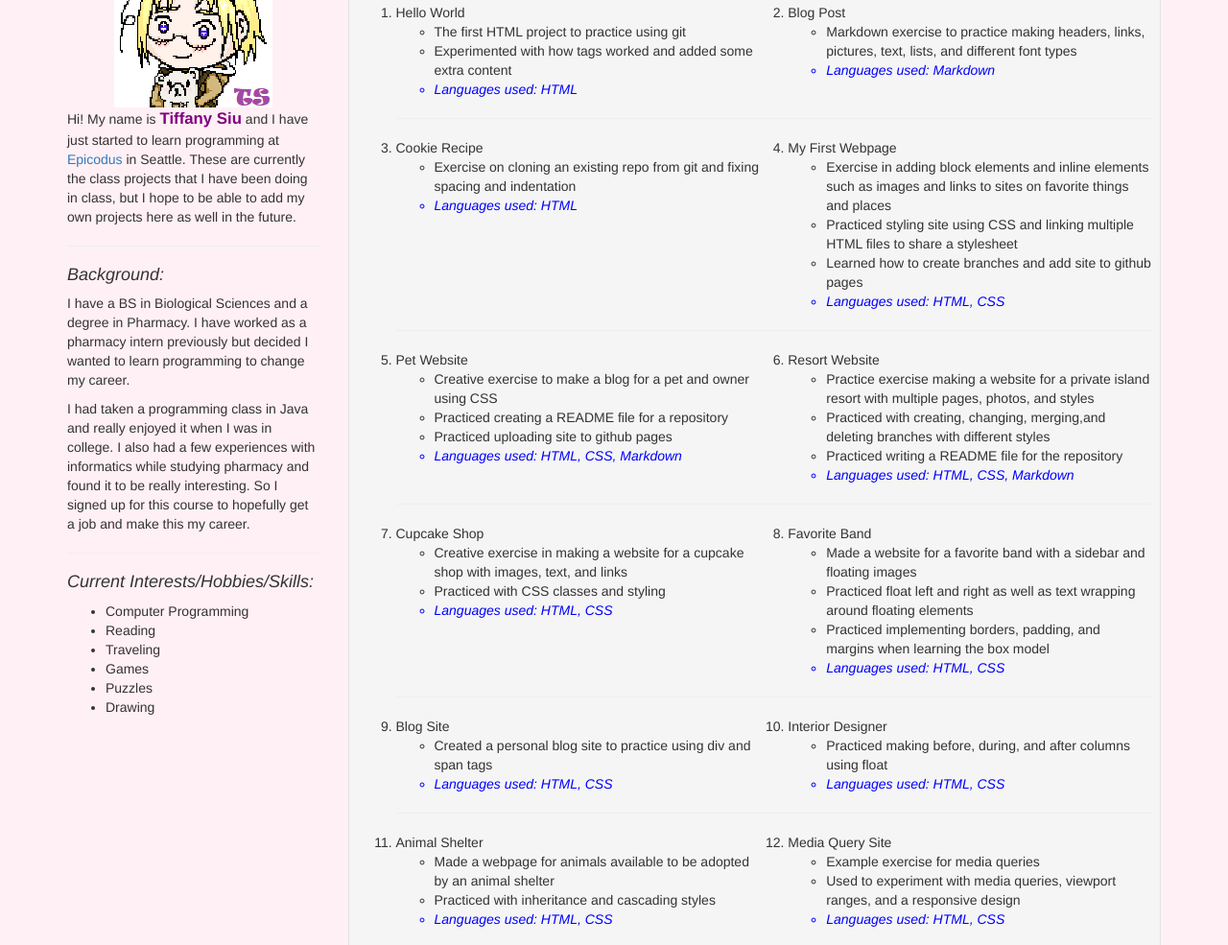
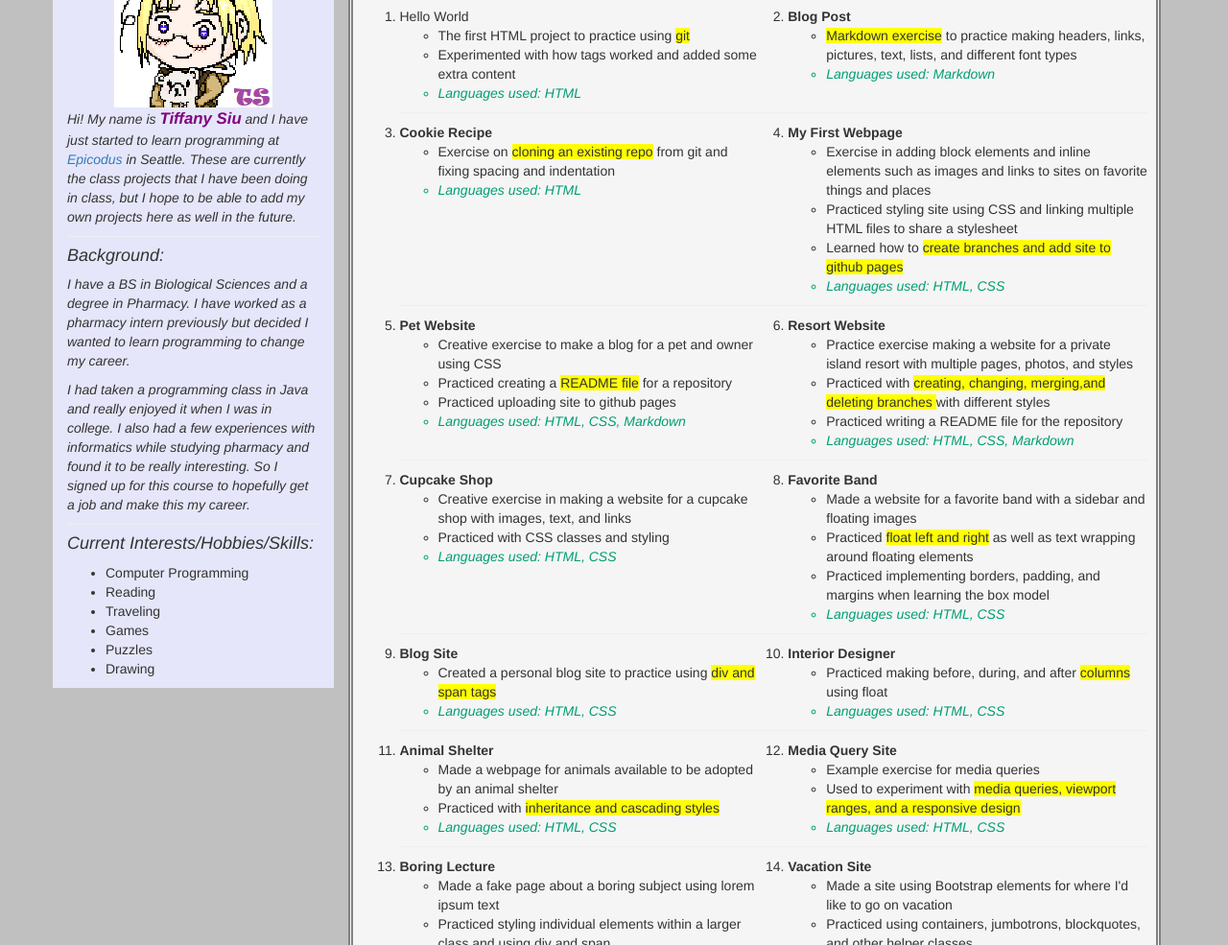
Before and after one commit to TSiu88/portfolio-landing, a plain HTML site: page index.html in a window 1280 px wide. Shown: the part 294-1279 px from the top of the page at 96% size. Drawn offline with Linux system fonts and the light colour scheme.

Commit message:
edit text and fonts

```diff
--- a/css/styles.css
+++ b/css/styles.css
@@ -1,18 +1,15 @@
-:root{
-  --projectNum: 0;
-}
-
 body{
-  background-color: lavenderblush;
+  background-color: #c0c0c0;
 }
 
 h1{
   text-shadow: 3px 3px black;
-  background-color: #8733ff;
 }
 
 h2{
   font-weight: bold;
+  color: #00a0a0;
+  text-shadow: 1px 1px black;
 }
 
 h3{
@@ -30,40 +27,46 @@ img{
   margin-right: auto;
 }
 
-.container{
-
+hr{
+  margin-top: 10px;
+  margin-bottom: 10px;
 }
 
 .jumbotron{
   padding-top: 10px;
   padding-bottom: 10px;
   text-shadow: 2px 2px black;
-  background-color: #8733ff;
+  background-color: #900090;
   color: #e4deee;
   text-align: center;
   font-family: cursive;
 }
 
-.sideBar{
-  background-color: blueviolet;
+.col-md-3{
+  background-color: lavender;
 }
 
-.sideBar p{
+.col-md-3 p{
   font-style: italic;
 }
 
-.mainSection p{
-  text-align: center;
+.col-md-9 .highlight{
+  background-color: yellow;
+}
+
+.col-md-9 .projectTitle::first-line{
+  font-weight: bold;
 }
 
 .languages{
   font-style: italic;
-  color: blue;
+  color: #009e73;
 }
 
-.well-sm .hightlight{
-  background-color: yellow;
-  font-weight: bold;
+.well-sm{
+  border-style: double;
+  border-width: 5px;
+  border-color: #808080;
 }
 
 .panel-heading{
--- a/index.html
+++ b/index.html
@@ -15,7 +15,7 @@
 
       <div class="row">
         <!--sideBar-->
-        <div class="col-lg-3" class="sideBar">
+        <div class="col-md-3" class="sideBar">
           <h3>About Me:</h3>
           <img src="img/me.png" alt="Picture of me" title="A picture representing me">
           <p>Hi! My name is <strong id="myName">Tiffany Siu</strong> and I have just started to learn programming at <a href="https://www.epicodus.com/">Epicodus</a>  in Seattle.  These are currently the class projects that I have been doing in class, but I hope to be able to add my own projects here as well in the future.</p>
@@ -38,16 +38,16 @@
         </div>
 
         <!-- Main section-->
-        <div class="col-lg-9" class="mainSection">
+        <div class="col-md-9">
           <div class="well well-sm">
             <h2>My Projects:</h2>
-            <p>These are projects that I <strong>currently</strong> have active links to either in GitHub pages or GitHub repositories.</p>
+            <p>These are projects that I <strong>currently</strong> have active links to either in <em>GitHub pages or GitHub repositories.</em></p>
 
             <!-- Projects row 1 -->
             <ol>
               <div class="row">
                 <div class="col-md-6">
-                  <li> Hello World
+                  <li class="projectTitle"> Hello World
                     <ul>
                       <li>The first HTML project to practice using <span class="highlight">git</span></li>
                       <li>Experimented with how tags worked and added some extra content</li>
@@ -56,9 +56,9 @@
                   </li>
                 </div>
                 <div class="col-md-6">
-                  <li>Blog Post</li>
+                  <li class="projectTitle">Blog Post</li>
                   <ul>
-                    <li>Markdown exercise to practice making headers, links, pictures, text, lists, and different font types</li>
+                    <li><span class="highlight">Markdown exercise</span> to practice making headers, links, pictures, text, lists, and different font types</li>
                     <li class="languages">Languages used: Markdown</li>
                   </ul>
                 </div>
@@ -68,18 +68,18 @@
               <!-- Projects row 2 -->
               <div class="row">
                 <div class="col-md-6">
-                  <li>Cookie Recipe</li>
+                  <li class="projectTitle">Cookie Recipe</li>
                   <ul>
-                    <li>Exercise on cloning an existing repo from git and fixing spacing and indentation</li>
+                    <li>Exercise on <span class="highlight">cloning an existing repo</span> from git and fixing spacing and indentation</li>
                     <li class="languages">Languages used: HTML</li>
                   </ul>
                 </div>
                 <div class="col-md-6">
-                  <li>My First Webpage</li>
+                  <li class="projectTitle">My First Webpage</li>
                   <ul>
                     <li>Exercise in adding block elements and inline elements such as images and links to sites on favorite things and places</li>
                     <li>Practiced styling site using CSS and linking multiple HTML files to share a stylesheet</li>
-                    <li>Learned how to create branches and add site to github pages</li>
+                    <li>Learned how to <span class="highlight">create branches and add site to github pages</span></li>
                     <li class="languages">Languages used: HTML, CSS</li>
                   </ul>
                 </div>
@@ -89,19 +89,19 @@
               <!-- Projects row 3 -->
               <div class="row">
                 <div class="col-md-6">
-                  <li>Pet Website</li>
+                  <li class="projectTitle">Pet Website</li>
                   <ul>
                     <li>Creative exercise to make a blog for a pet and owner using CSS</li>
-                    <li>Practiced creating a README file for a repository</li>
+                    <li>Practiced creating a <span class="highlight">README file</span> for a repository</li>
                     <li>Practiced uploading site to github pages</li>
                     <li class="languages">Languages used: HTML, CSS, Markdown</li>
                   </ul>
                 </div>
                 <div class="col-md-6">
-                  <li>Resort Website</li>
+                  <li class="projectTitle">Resort Website</li>
                   <ul>
                     <li>Practice exercise making a website for a private island resort with multiple pages, photos, and styles</li>
-                    <li>Practiced with creating, changing, merging,and deleting branches with different styles</li>
+                    <li>Practiced with <span class="highlight">creating, changing, merging,and deleting branches </span>with different styles</li>
                     <li>Practiced writing a README file for the repository</li>
                     <li class="languages">Languages used: HTML, CSS, Markdown</li>
                   </ul>
@@ -112,7 +112,7 @@
               <!-- Projects row 4 -->
               <div class="row">
                 <div class="col-md-6">
-                  <li>Cupcake Shop</li>
+                  <li class="projectTitle">Cupcake Shop</li>
                   <ul>
                     <li>Creative exercise in making a website for a cupcake shop with images, text, and links</li>
                     <li>Practiced with CSS classes and styling</li>
@@ -120,10 +120,10 @@
                   </ul>
                 </div>
                 <div class="col-md-6">
-                  <li>Favorite Band</li>
+                  <li class="projectTitle">Favorite Band</li>
                   <ul>
                     <li>Made a website for a favorite band with a sidebar and floating images</li>
-                    <li>Practiced float left and right as well as text wrapping around floating elements</li>
+                    <li>Practiced <span class="highlight">float left and right</span> as well as text wrapping around floating elements</li>
                     <li>Practiced implementing borders, padding, and margins when learning the box model</li>
                     <li class="languages">Languages used: HTML, CSS</li>
                   </ul>
@@ -134,16 +134,16 @@
               <!-- Projects row 5 -->
               <div class="row">
                 <div class="col-md-6">
-                  <li>Blog Site</li>
+                  <li class="projectTitle">Blog Site</li>
                   <ul>
-                    <li>Created a personal blog site to practice using div and span tags</li>
+                    <li>Created a personal blog site to practice using <span class="highlight">div and span tags</span></li>
                     <li class="languages">Languages used: HTML, CSS</li>
                   </ul>
                 </div>
                 <div class="col-md-6">
-                  <li>Interior Designer</li>
+                  <li class="projectTitle">Interior Designer</li>
                   <ul>
-                    <li>Practiced making before, during, and after columns using float</li>
+                    <li>Practiced making before, during, and after <span class="highlight">columns</span> using float</li>
                     <li class="languages">Languages used: HTML, CSS</li>
                   </ul>
                 </div>
@@ -153,18 +153,18 @@
               <!-- Projects row 6 -->
               <div class="row">
                 <div class="col-md-6">
-                  <li>Animal Shelter</li>
+                  <li class="projectTitle">Animal Shelter</li>
                   <ul>
                     <li>Made a webpage for animals available to be adopted by an animal shelter</li>
-                    <li>Practiced with inheritance and cascading styles</li>
+                    <li>Practiced with <span class="highlight">inheritance and cascading styles</span></li>
                     <li class="languages">Languages used: HTML, CSS</li>
                   </ul>
                 </div>
                 <div class="col-md-6">
-                  <li>Media Query Site</li>
+                  <li class="projectTitle">Media Query Site</li>
                   <ul>
                     <li>Example exercise for media queries</li>
-                    <li>Used to experiment with media queries, viewport ranges, and a responsive design</li>
+                    <li>Used to experiment with <span class="highlight">media queries, viewport ranges, and a responsive design</span></li>
                     <li class="languages">Languages used: HTML, CSS</li>
                   </ul>
                 </div>
@@ -174,20 +174,20 @@
               <!-- Projects row 7 -->
               <div class="row">
                 <div class="col-md-6">
-                  <li>Boring Lecture</li>
+                  <li class="projectTitle">Boring Lecture</li>
                   <ul>
                     <li>Made a fake page about a boring subject using lorem ipsum text</li>
                     <li>Practiced styling individual elements within a larger class and using div and span</li>
-                    <li>Practiced adding media queries and creating a responsive design</li>
+                    <li>Practiced adding <span class="highlight">media queries</span> and creating a responsive design</li>
                     <li class="languages">Languages used: HTML, CSS</li>
                   </ul>
                 </div>
                 <div class="col-md-6">
-                  <li>Vacation Site</li>
+                  <li class="projectTitle">Vacation Site</li>
                   <ul>
                     <li>Made a site using Bootstrap elements for where I'd like to go on vacation</li>
                     <li>Practiced using containers, jumbotrons, blockquotes, and other helper classes</li>
-                    <li>Practiced using Bootstrap's grid system</li>
+                    <li>Practiced using <span class="highlight">Bootstrap's grid system</span></li>
                     <li class="languages">Languages used: HTML, CSS</li>
                   </ul>
                 </div>
@@ -197,16 +197,16 @@
               <!-- Projects row 8 -->
               <div class="row">
                 <div class="col-md-6">
-                  <li>Wikipedia Rebuild</li>
+                  <li class="projectTitle">Wikipedia Rebuild</li>
                   <ul>
                     <li>Used all previous knowledge to re-create wikipedia's homepage design</li>
                     <li class="languages">Languages used: HTML, CSS</li>
                   </ul>
                 </div>
                 <div class="col-md-6">
-                  <li>Portfolio Landing</li>
+                  <li class="projectTitle">Portfolio Landing</li>
                   <ul>
-                    <li>The current webpage being viewed right now</li>
+                    <li>The <span class="highlight">current webpage</span> being viewed right now</li>
                     <li>An assignment to create a portfolio webpage to show all previous projects done up to now using all elements learned in the past week</li>
                     <li class="languages">Languages used: HTML, CSS</li>
                   </ul>
```
